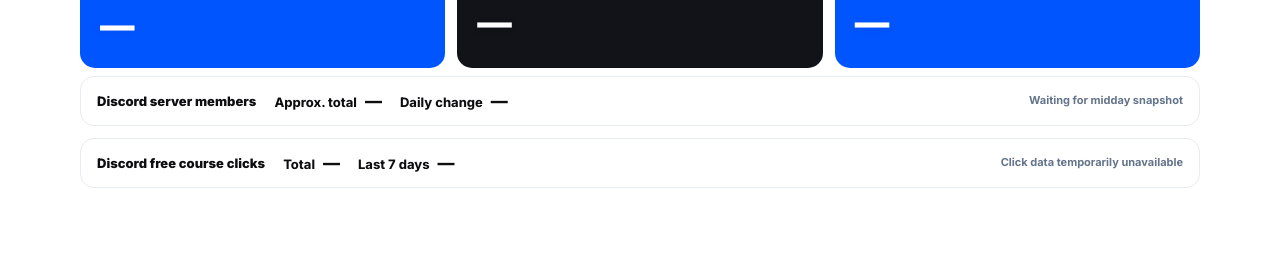
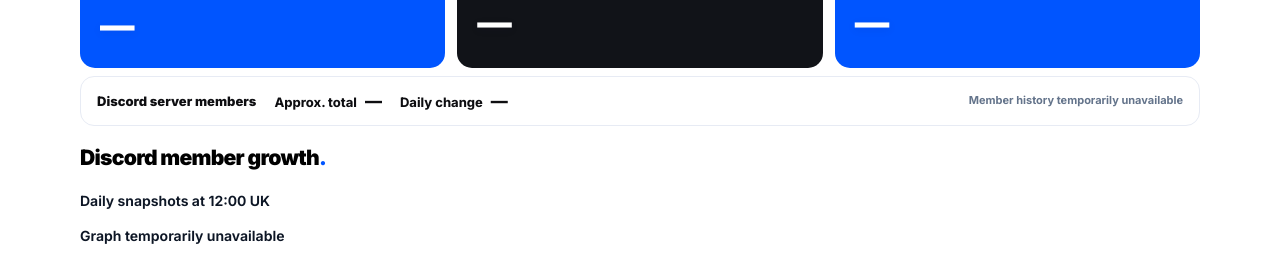
Before and after one commit to louisrid/fanvue-x-tracker-live, a website: page public/index.html in a window 1280 px wide. Shown: the part 513-778 px from the top of the page. Drawn offline with Linux system fonts and the light colour scheme; no server answers; a web font is replaced by a local one.

Commit message:
Place Discord member growth graph beneath daily member summary

```diff
--- a/public/index.html
+++ b/public/index.html
@@ -54,6 +54,12 @@
             <span class="discord-course-stat">Daily change <strong data-discord-members-change>—</strong></span>
             <span class="discord-course-note" data-discord-members-status>Waiting for midday snapshot</span>
           </div>
+          <section class="discord-growth-chart" id="discordMemberGrowth" aria-labelledby="discordGrowthTitle">
+            <div class="discord-growth-heading"><h2 id="discordGrowthTitle">Discord member growth<span class="heading-accent">.</span></h2>
+              <span data-discord-chart-tip>Daily snapshots at 12:00 UK</span></div>
+            <div class="discord-growth-plot" data-discord-chart role="group" aria-label="Daily member growth chart"></div>
+            <p class="discord-growth-note" data-discord-chart-note>Waiting for the first daily snapshot</p>
+          </section>
           <div class="discord-course-summary" id="discordCourseClicks" aria-label="Discord free course tracking">
             <span class="discord-course-title">Discord free course clicks</span>
             <span class="discord-course-stat">Total <strong data-discord-course-total>—</strong></span>
```
